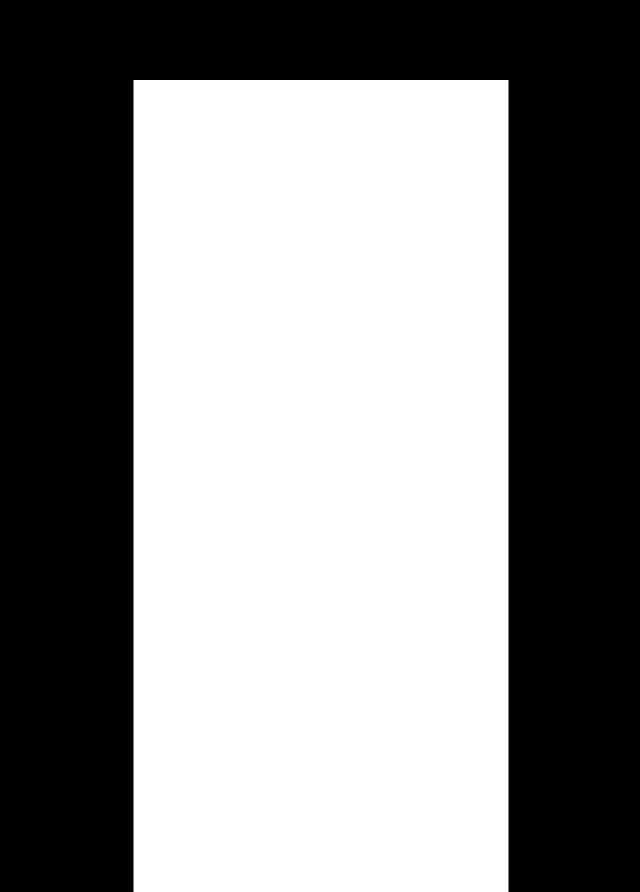
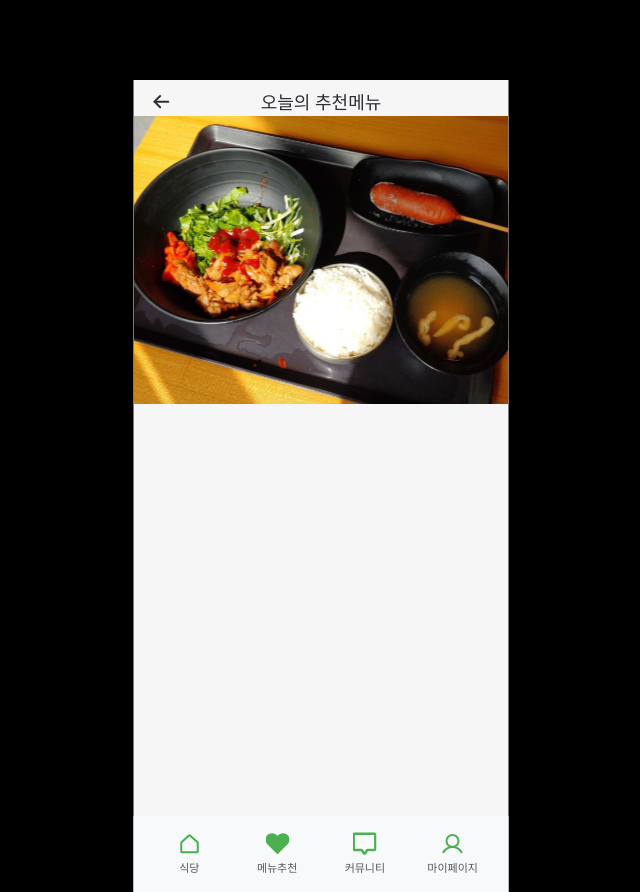
Before and after one commit to pbk95120/Kingo-Eats, a React (Create React App) app in the folder frontend/: page /recommand in a window 1280 px wide. Before the commit this address had no page. Shown: the whole page, without its empty margins (319-959 px from the left). Built offline with nearby package versions, Linux system fonts and the light colour scheme.

Commit message:
fix: change Title

```diff
--- a/frontend/package.json
+++ b/frontend/package.json
@@ -29,8 +29,6 @@
     "test": "react-scripts test",
     "eject": "react-scripts eject"
   },
-
-
   "browserslist": {
     "production": [
       ">0.2%",
--- a/frontend/src/App.js
+++ b/frontend/src/App.js
@@ -1,22 +1,23 @@
-import { BrowserRouter, Route, Routes } from 'react-router-dom';
-import HomePage from './pages/HomePage';
-import MyPage from './mypage/Mypage';
-import QrPage from './mypage/subpage/Qr';
-import MenuListPage from './mypage/subpage/MenuList';
-import CardPage from './mypage/subpage/Card';
-import HistoryPage from './mypage/subpage/History';
-import RootMyPage from './mypage/index';
-import Login from './pages/Login';
-import Restaurant from './pages/Restaurant';
-
+import { BrowserRouter, Route, Routes } from "react-router-dom";
+import HomePage from "./pages/HomePage";
+import MyPage from "./mypage/Mypage";
+import QrPage from "./mypage/subpage/Qr";
+import MenuListPage from "./mypage/subpage/MenuList";
+import CardPage from "./mypage/subpage/Card";
+import HistoryPage from "./mypage/subpage/History";
+import RootMyPage from "./mypage/index";
+import Login from "./pages/Login";
+import Restaurant from "./pages/Restaurant";
+import RecommandPage from "./pages/RecommandPage";
 
 function App() {
   return (
     <BrowserRouter>
       <Routes>
         <Route path="/" element={<HomePage />} />
-        <Route path='/login' element={<Login/>} />
-        <Route path='/restaurant' element={<Restaurant/>} />
+        <Route path="/login" element={<Login />} />
+        <Route path="/restaurant" element={<Restaurant />} />
+        <Route path="/recommand" element={<RecommandPage />} />
         <Route path="mypage" element={<RootMyPage />}>
           <Route index element={<MyPage />} />
           <Route path="qr" element={<QrPage />} />
--- a/frontend/src/components/common/Title.js
+++ b/frontend/src/components/common/Title.js
@@ -1,12 +1,8 @@
 const Title = ({ title }) => {
   return (
-    <div className="relative flex w-11/12 my-4 mx-auto justify-center items-center bg-white">
-      <img
-        src={process.env.PUBLIC_URL + './images/chevron.svg'}
-        alt="res1"
-        className="absolute left-0"
-      />
-      <div className="text-lg text-textdark m-0 ">{title}</div>
+    <div className="relative flex w-11/12 pt-2 mx-auto justify-center items-center ">
+      <img src={process.env.PUBLIC_URL + "./images/chevron.svg"} alt="res1" className="absolute left-0" />
+      <h1 className="text-lg text-textdark m-0 ">{title}</h1>
     </div>
   );
 };
--- /dev/null
+++ b/frontend/src/pages/RecommandPage.js
@@ -0,0 +1,21 @@
+import Title from "../components/common/Title";
+import Nav from "../components/Nav";
+const HomePage = () => {
+  return (
+    <main className="bg-backgroundgray h-812">
+      <section>
+        <Title title="오늘의 추천메뉴 " />
+      </section>
+      <section>
+        <img
+          src={process.env.PUBLIC_URL + "/images/학식1.svg"}
+          className="w-full h-72 object-cover"
+          alt="학식 이미지"
+        />
+      </section>
+      <Nav />
+    </main>
+  );
+};
+
+export default HomePage;
--- a/frontend/src/styles/index.css
+++ b/frontend/src/styles/index.css
@@ -1,7 +1,7 @@
 @tailwind base;
 @tailwind components;
 @tailwind utilities;
-@import url('https://cdn.jsdelivr.net/gh/orioncactus/pretendard@v1.3.6/dist/web/static/pretendard.css');
+@import url("https://cdn.jsdelivr.net/gh/orioncactus/pretendard@v1.3.9/dist/web/static/pretendard.css");
 
 *,
 ::before,
@@ -19,14 +19,14 @@ html {
     BlinkMacSystemFont,
     system-ui,
     Roboto,
-    'Helvetica Neue',
-    'Segoe UI',
-    'Apple SD Gothic Neo',
-    'Noto Sans KR',
-    'Malgun Gothic',
-    'Apple Color Emoji',
-    'Segoe UI Emoji',
-    'Segoe UI Symbol',
+    "Helvetica Neue",
+    "Segoe UI",
+    "Apple SD Gothic Neo",
+    "Noto Sans KR",
+    "Malgun Gothic",
+    "Apple Color Emoji",
+    "Segoe UI Emoji",
+    "Segoe UI Symbol",
     sans-serif;
   background-color: black;
   height: 100%;
```
Also changed, not shown: frontend/src/index.js (+8 -8 lines), frontend/public/images/학식1.svg (renamed from frontend/public/images/학식 1.svg).
